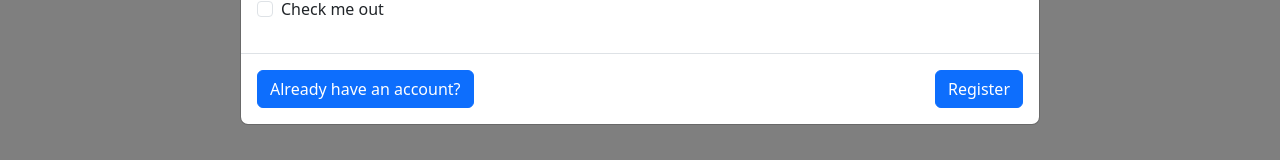
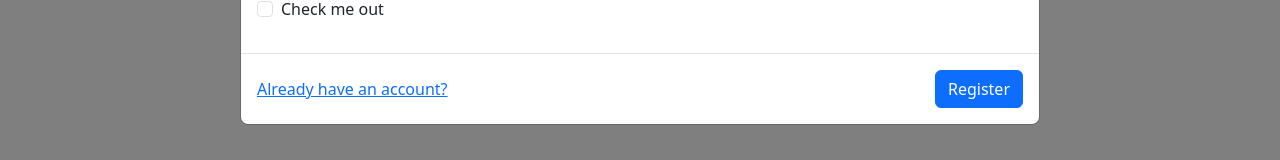
Before and after one commit to bakhtyiar/Storee-shop, a React (Create React App) app: page / in a window 1280 px wide. Both pictures are taken after a click on the button "Register". Shown: the part 535-695 px from the top of the page. Built offline with nearby package versions, Linux system fonts and the light colour scheme; no server answers.

Commit message:
fixed button to link style in authmodals

```diff
--- a/src/components/loginModal.jsx
+++ b/src/components/loginModal.jsx
@@ -31,7 +31,7 @@ const LoginModal = () => {
                 </Form.Group>
             </Modal.Body>
             <Modal.Footer style={{'display': 'flex', 'justifyContent': 'space-between'}}>
-                <Button as={Link} onClick={onSwitchType}>Doesn't have an account?</Button>
+                <Link onClick={onSwitchType}>Doesn't have an account?</Link>
                 <Button variant="primary" type="submit">
                     Login
                 </Button>
--- a/src/components/registerModal.jsx
+++ b/src/components/registerModal.jsx
@@ -39,7 +39,7 @@ const RegisterModal = () => {
                 </Form.Group>
             </Modal.Body>
             <Modal.Footer style={{'display': 'flex', 'justifyContent': 'space-between'}}>
-                <Button as={Link} onClick={onSwitchType}>Already have an account?</Button>
+                <Link onClick={onSwitchType}>Already have an account?</Link>
                 <Button variant="primary" type="submit">
                     Register
                 </Button>
```
